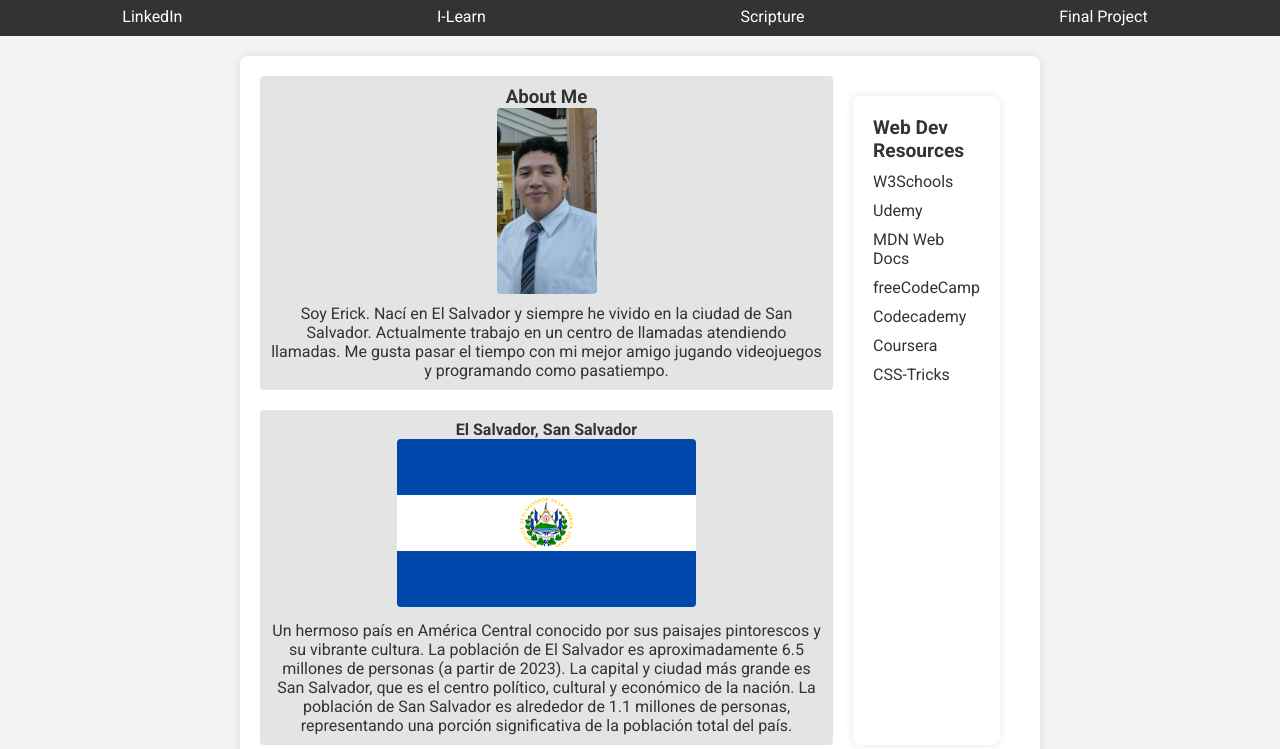
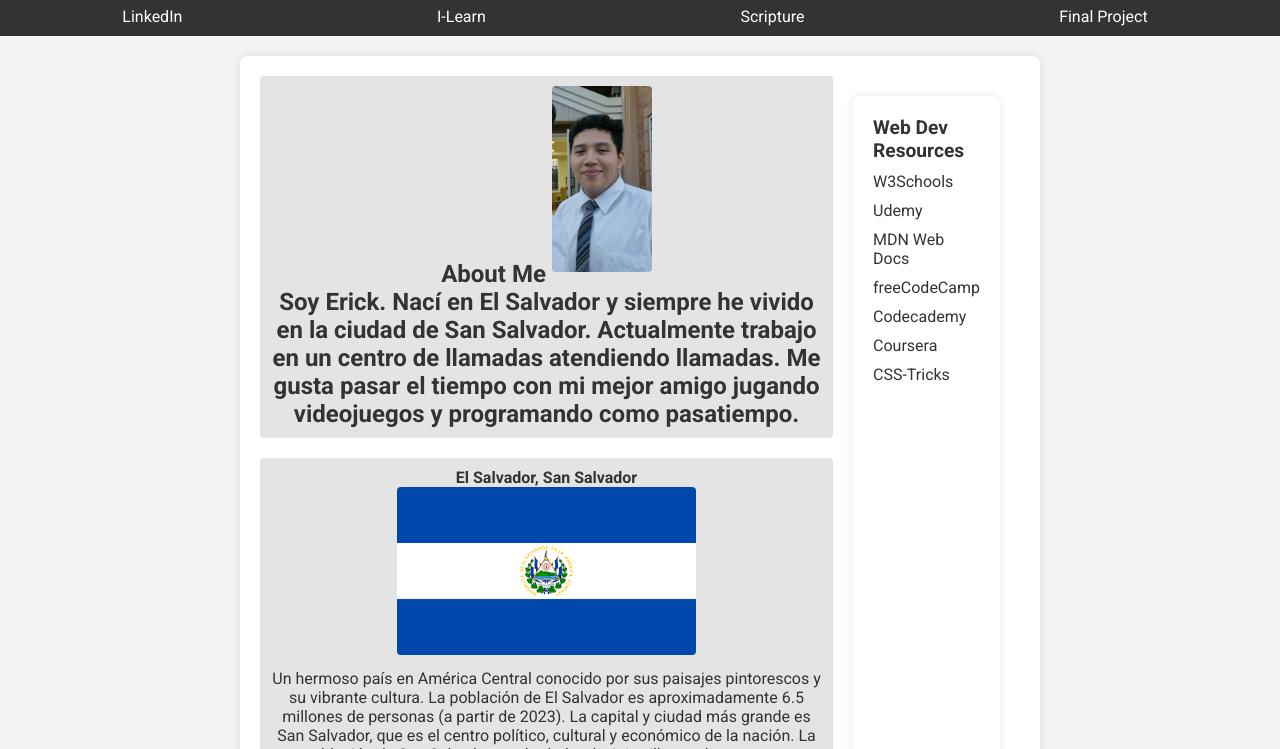
Before and after one commit to montoyaefra/wdd131, a plain HTML site: page index.html in a window 1280 px wide. Shown: the part 51-800 px from the top of the page. Drawn offline with Linux system fonts and the light colour scheme.

Commit message:
h2 added

```diff
--- a/index.html
+++ b/index.html
@@ -28,7 +28,7 @@
     <main>
         <div class="container">
             <section class="card">
-                <h3>About Me</h3>
+                <h2>About Me</h>
                 <img src="images/erick.jpg" width="100" we alt="Erick Montoya">
                 <p>Soy Erick. Nací en El Salvador y siempre he vivido en la ciudad de San Salvador. Actualmente trabajo en un centro de llamadas atendiendo llamadas. Me gusta pasar el tiempo con mi mejor amigo jugando videojuegos y programando como pasatiempo.</p>
             </section>
```
